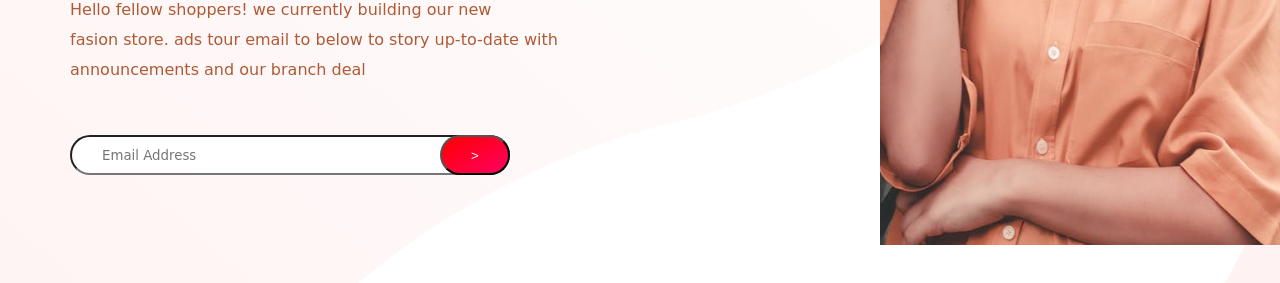
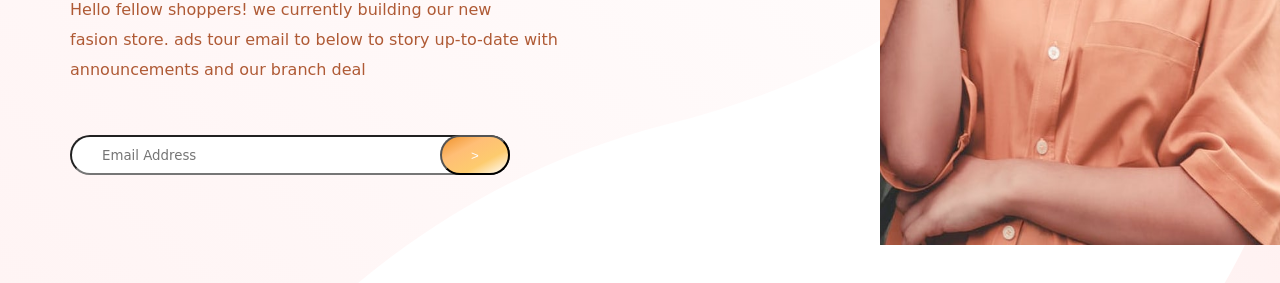
Before and after one commit to mohammedmusaib/Heroinpage, a plain HTML site: page index.html in a window 1280 px wide. Shown: the part 415-698 px from the top of the page. Drawn offline with Linux system fonts and the light colour scheme.

Commit message:
revised1.1

```diff
--- a/style.css
+++ b/style.css
@@ -67,7 +67,8 @@ p{
     width: 70px;
     height: 40px;
     color: white;
-    background-image: linear-gradient(to bottom right, red, rgb(255, 0, 98));   border-radius: 20px;
+    background-image: linear-gradient(to bottom right,#f0932b, #ffbe76,#fdcb6e,white);
+     border-radius: 20px;
     position: absolute;
     top: 550px;
     left: 440px;
```
